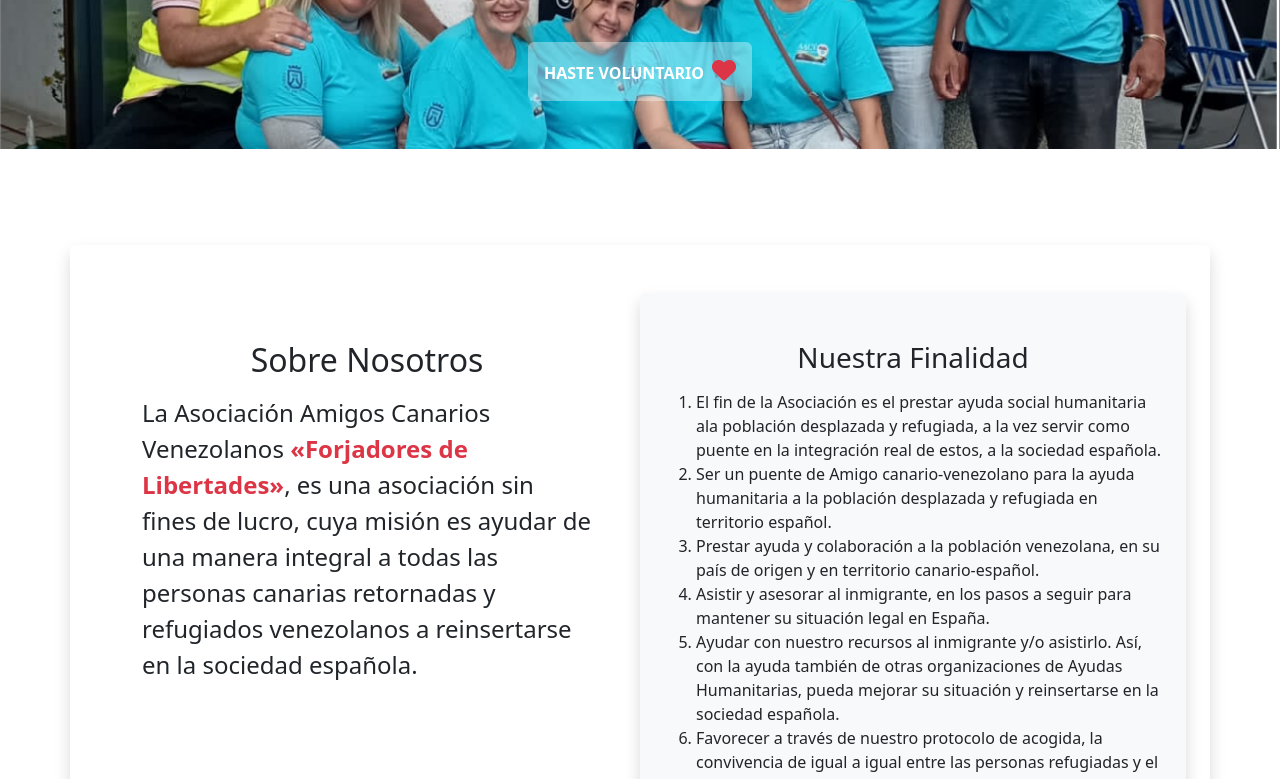
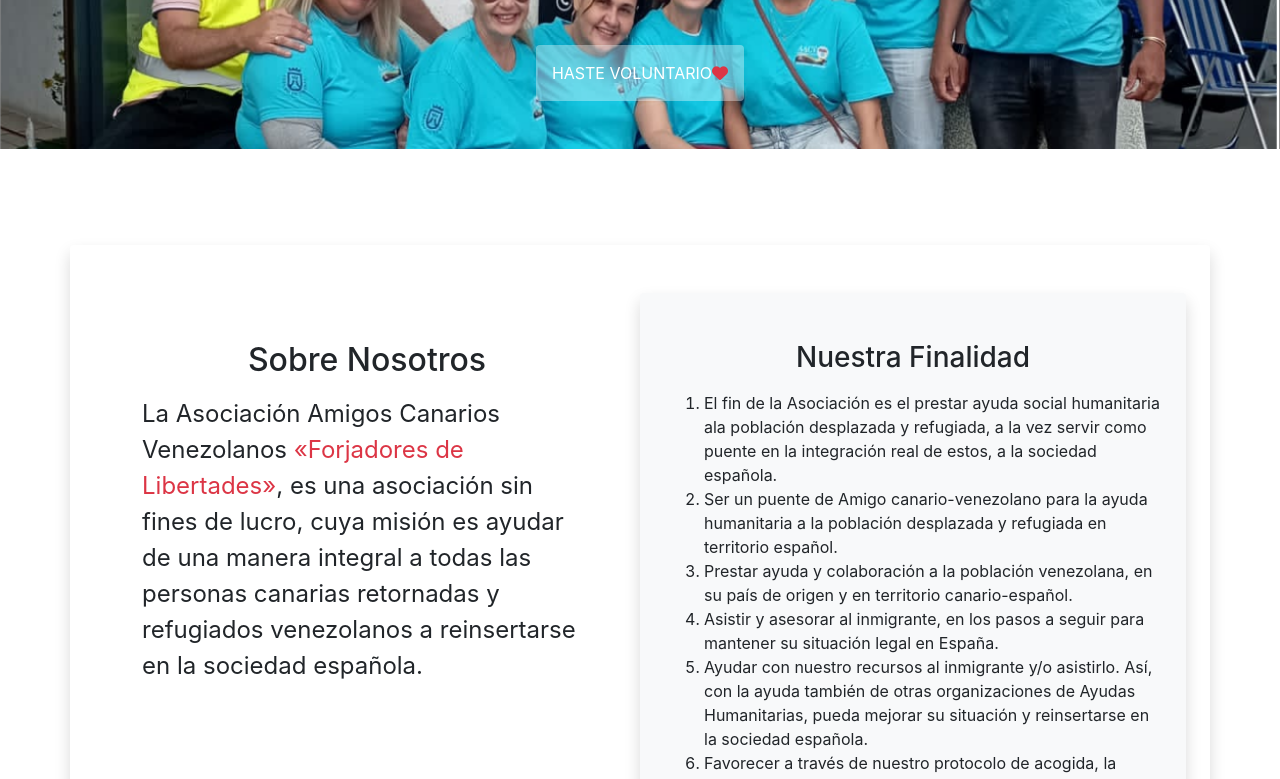
Before and after one commit to Vassi15/AACV, a website: page index.html in a window 1280 px wide. Shown: the part 527-1306 px from the top of the page. Drawn offline with nearby package versions, Linux system fonts and the light colour scheme.

Commit message:
Update index.html

```diff
--- a/index.html
+++ b/index.html
@@ -3,10 +3,9 @@
 <head>
     <meta charset="UTF-8">
     <meta name="viewport" content="width=device-width, initial-scale=1.0">
-    <title>Asociación Amigos Canarios Venezonalos</title>
-
-    <link rel="stylesheet" href="node_modules/bootstrap/dist/css/bootstrap.min.css">
-    <link rel="stylesheet" href="node_modules/bootstrap/dist/css/bootstrap-reboot.min.css">
+    <title>Mi Proyecto</title>
+    <!-- Enlazar Bootstrap desde un CDN -->
+    <link rel="stylesheet" href="https://stackpath.bootstrapcdn.com/bootstrap/4.5.2/css/bootstrap.min.css">
     <link rel="stylesheet" href="https://cdnjs.cloudflare.com/ajax/libs/font-awesome/6.6.0/css/all.min.css" integrity="sha512-Kc323vGBEqzTmouAECnVceyQqyqdsSiqLQISBL29aUW4U/M7pSPA/gEUZQqv1cwx4OnYxTxve5UMg5GT6L4JJg==" crossorigin="anonymous" referrerpolicy="no-referrer">
     <link rel="stylesheet" href="css/estilos.css">
     <link href="https://cdn.jsdelivr.net/npm/bootstrap-icons@1.10.5/font/bootstrap-icons.css" rel="stylesheet">
```
